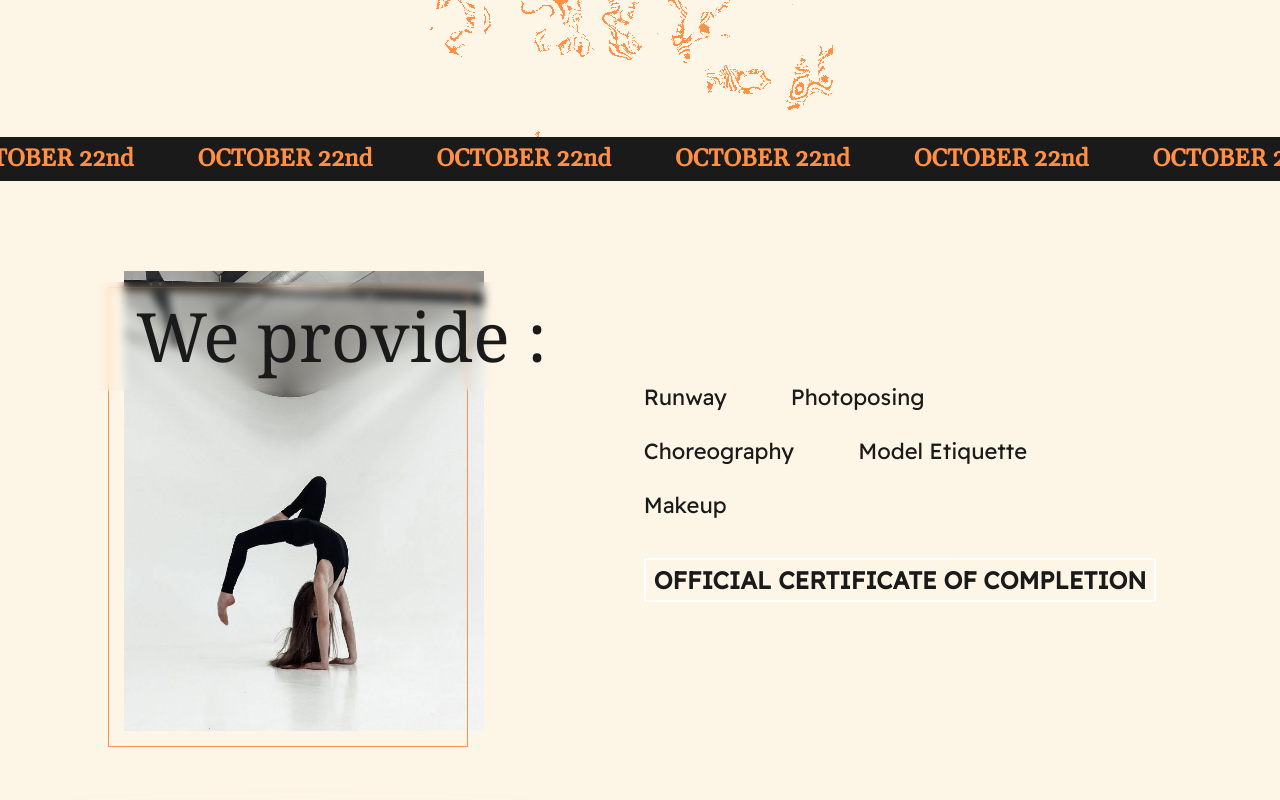
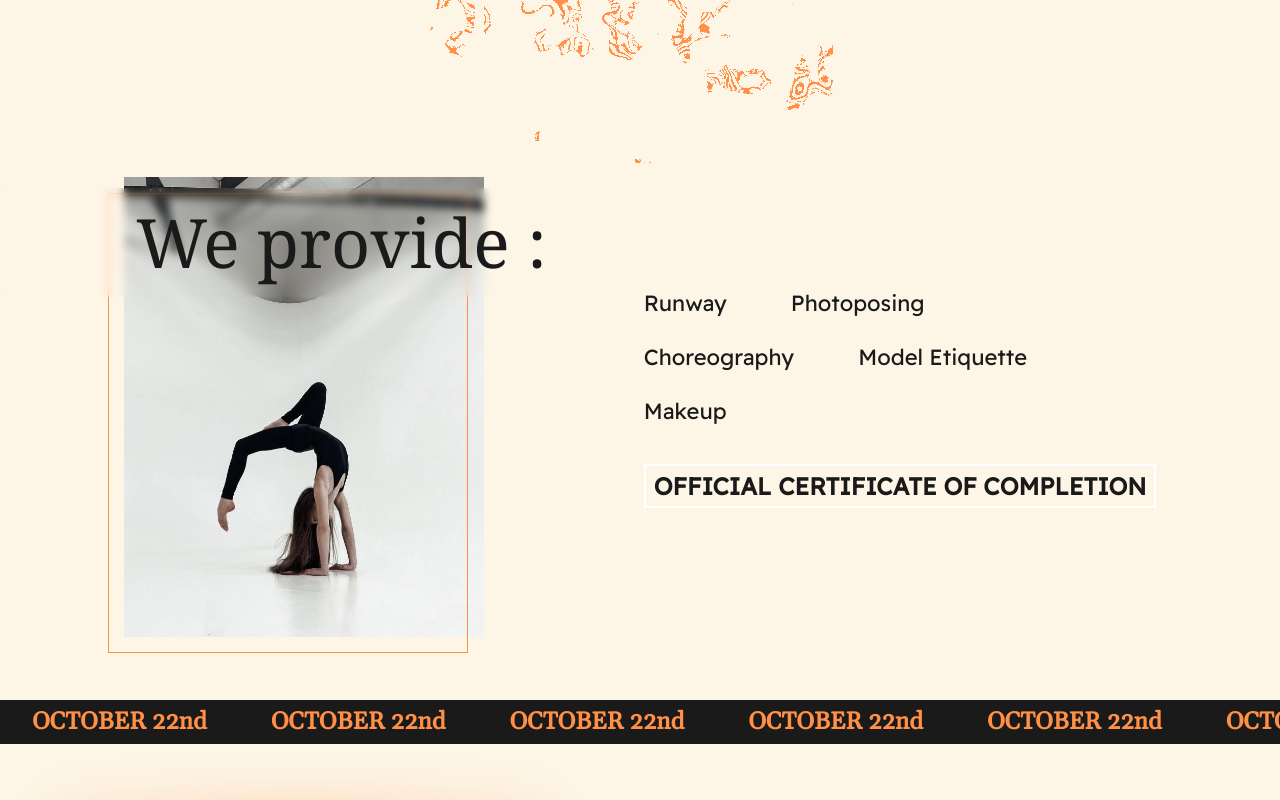
Before and after one commit to shanehobson/lumina, a Next.js app: page / in a window 1280 px wide. Shown: the part 920-1720 px from the top of the page. Built offline with nearby package versions, Linux system fonts and the light colour scheme.

Commit message:
More style updates

```diff
--- a/src/app/page.tsx
+++ b/src/app/page.tsx
@@ -120,10 +120,10 @@ export default function Home() {
             </div>
 
             {/* Overlay Text with Background - works for both layouts */}
-            <div className="absolute left-0 right-0 top-[120px] min-[470px]:top-[140px] min-[520px]:top-[160px] min-[690px]:top-[210px] desktop:left-[-200px] desktop:right-[-200px] desktop:top-[450px] z-10 model-school-text">
+            <div className="absolute left-0 right-0 top-[120px] min-[470px]:top-[140px] min-[520px]:top-[160px] min-[690px]:top-[210px] desktop:left-[-600px] desktop:right-[-200px] desktop:top-[450px] z-10 model-school-text">
               <div className="desktop:max-w-[1033px] desktop:mx-auto">
-                <div className=" backdrop-blur-sm py-2 -mx-5 desktop:mx-0 desktop:px-8">
-                  <h2 className="text-center font-gelasio font-semibold text-[30px] min-[470px]:text-[34px] min-[600px]:text-[36px] min-[690px]:text-[40px] desktop:text-[68px] desktop:font-[600] leading-none text-white whitespace-nowrap">
+                <div className=" backdrop-blur-sm py-2 -mx-5 desktop:mx-0 desktop:px-8 desktop:w-[min(1400px,100vw)] desktop:mx-auto">
+                  <h2 className="text-center font-gelasio font-semibold text-[30px] min-[470px]:text-[34px] min-[600px]:text-[36px] min-[690px]:text-[40px] desktop:text-[68px] desktop:font-[600] leading-none text-gray-200 whitespace-nowrap">
                     MODEL SCHOOL FOR
                   </h2>
                 </div>
@@ -198,7 +198,7 @@ export default function Home() {
           </div>
 
           {/* Scrolling October 22nd Banner */}
-          <div className="w-screen relative left-1/2 right-1/2 -ml-[50vw] -mr-[50vw] bg-lumina-dark py-1.5 overflow-hidden -mt-[340px] october-banner-top">
+          <div className="desktop:hidden w-screen relative left-1/2 right-1/2 -ml-[50vw] -mr-[50vw] bg-lumina-dark py-1.5 overflow-hidden -mt-[340px] october-banner-top">
             <div className="animate-scroll whitespace-nowrap inline-flex">
               <span className="text-[#ff9045] font-gelasio font-bold text-xl min-[600px]:text-2xl mx-8">
                 OCTOBER 22nd
@@ -264,7 +264,7 @@ export default function Home() {
           </div>
 
           {/* We Provide Section - Desktop Only */}
-          <div className="hidden desktop:block mt-20 desktop:mt-[90px] relative we-provide-section">
+          <div className="hidden desktop:block mt-20 desktop:-mt-[300px] relative we-provide-section">
             <div className="flex items-start gap-6 desktop:gap-40 desktop:justify-between desktop:max-w-fit desktop:mx-auto ">
               {/* Left Image with border */}
               <div className="relative w-[40%] min-w-[150px] aspect-[4/5] desktop:min-w-[360px] desktop:h-[460px] desktop:aspect-auto">
@@ -310,6 +310,72 @@ export default function Home() {
             </div>
           </div>
         </section>
+
+        {/* October 22nd Scrolling Banner - Desktop Only */}
+        <div className="hidden desktop:block w-screen relative left-1/2 right-1/2 -ml-[50vw] -mr-[50vw] bg-lumina-dark py-1.5 overflow-hidden desktop:mt-[15px]">
+          <div className="animate-scroll whitespace-nowrap inline-flex">
+            <span className="text-[#ff9045] font-gelasio font-bold text-xl min-[600px]:text-2xl mx-8">
+              OCTOBER 22nd
+            </span>
+            <span className="text-[#ff9045] font-gelasio font-bold text-xl min-[600px]:text-2xl mx-8">
+              OCTOBER 22nd
+            </span>
+            <span className="text-[#ff9045] font-gelasio font-bold text-xl min-[600px]:text-2xl mx-8">
+              OCTOBER 22nd
+            </span>
+            <span className="text-[#ff9045] font-gelasio font-bold text-xl min-[600px]:text-2xl mx-8">
+              OCTOBER 22nd
+            </span>
+            <span className="text-[#ff9045] font-gelasio font-bold text-xl min-[600px]:text-2xl mx-8">
+              OCTOBER 22nd
+            </span>
+            <span className="text-[#ff9045] font-gelasio font-bold text-xl min-[600px]:text-2xl mx-8">
+              OCTOBER 22nd
+            </span>
+            <span className="text-[#ff9045] font-gelasio font-bold text-xl min-[600px]:text-2xl mx-8">
+              OCTOBER 22nd
+            </span>
+            <span className="text-[#ff9045] font-gelasio font-bold text-xl min-[600px]:text-2xl mx-8">
+              OCTOBER 22nd
+            </span>
+            <span className="text-[#ff9045] font-gelasio font-bold text-xl min-[600px]:text-2xl mx-8">
+              OCTOBER 22nd
+            </span>
+            <span className="text-[#ff9045] font-gelasio font-bold text-xl min-[600px]:text-2xl mx-8">
+              OCTOBER 22nd
+            </span>
+            <span className="text-[#ff9045] font-gelasio font-bold text-xl min-[600px]:text-2xl mx-8">
+              OCTOBER 22nd
+            </span>
+            <span className="text-[#ff9045] font-gelasio font-bold text-xl min-[600px]:text-2xl mx-8">
+              OCTOBER 22nd
+            </span>
+            <span className="text-[#ff9045] font-gelasio font-bold text-xl min-[600px]:text-2xl mx-8">
+              OCTOBER 22nd
+            </span>
+            <span className="text-[#ff9045] font-gelasio font-bold text-xl min-[600px]:text-2xl mx-8">
+              OCTOBER 22nd
+            </span>
+            <span className="text-[#ff9045] font-gelasio font-bold text-xl min-[600px]:text-2xl mx-8">
+              OCTOBER 22nd
+            </span>
+            <span className="text-[#ff9045] font-gelasio font-bold text-xl min-[600px]:text-2xl mx-8">
+              OCTOBER 22nd
+            </span>
+            <span className="text-[#ff9045] font-gelasio font-bold text-xl min-[600px]:text-2xl mx-8">
+              OCTOBER 22nd
+            </span>
+            <span className="text-[#ff9045] font-gelasio font-bold text-xl min-[600px]:text-2xl mx-8">
+              OCTOBER 22nd
+            </span>
+            <span className="text-[#ff9045] font-gelasio font-bold text-xl min-[600px]:text-2xl mx-8">
+              OCTOBER 22nd
+            </span>
+            <span className="text-[#ff9045] font-gelasio font-bold text-xl min-[600px]:text-2xl mx-8">
+              OCTOBER 22nd
+            </span>
+          </div>
+        </div>
 
         {/* Naples text container */}
         <div className="lg-container:max-w-[1050px] lg-container:mx-auto relative pt-1 desktop:pt-[-8px] desktop:hidden naples-mobile-container">
@@ -751,64 +817,64 @@ export default function Home() {
         {/* Scrolling October 22nd Banner */}
         <div className="bg-lumina-dark py-1.5 overflow-hidden relative z-50">
           <div className="animate-scroll whitespace-nowrap inline-flex">
-            <span className="text-[#ff9045] font-gelasio font-bold text-xl mx-8">
+            <span className="text-[#ff9045] font-gelasio font-bold text-xl min-[600px]:text-2xl mx-8">
               OCTOBER 22nd
             </span>
-            <span className="text-[#ff9045] font-gelasio font-bold text-xl mx-8">
+            <span className="text-[#ff9045] font-gelasio font-bold text-xl min-[600px]:text-2xl mx-8">
               OCTOBER 22nd
             </span>
-            <span className="text-[#ff9045] font-gelasio font-bold text-xl mx-8">
+            <span className="text-[#ff9045] font-gelasio font-bold text-xl min-[600px]:text-2xl mx-8">
               OCTOBER 22nd
             </span>
-            <span className="text-[#ff9045] font-gelasio font-bold text-xl mx-8">
+            <span className="text-[#ff9045] font-gelasio font-bold text-xl min-[600px]:text-2xl mx-8">
               OCTOBER 22nd
             </span>
-            <span className="text-[#ff9045] font-gelasio font-bold text-xl mx-8">
+            <span className="text-[#ff9045] font-gelasio font-bold text-xl min-[600px]:text-2xl mx-8">
               OCTOBER 22nd
             </span>
-            <span className="text-[#ff9045] font-gelasio font-bold text-xl mx-8">
+            <span className="text-[#ff9045] font-gelasio font-bold text-xl min-[600px]:text-2xl mx-8">
               OCTOBER 22nd
             </span>
-            <span className="text-[#ff9045] font-gelasio font-bold text-xl mx-8">
+            <span className="text-[#ff9045] font-gelasio font-bold text-xl min-[600px]:text-2xl mx-8">
               OCTOBER 22nd
             </span>
-            <span className="text-[#ff9045] font-gelasio font-bold text-xl mx-8">
+            <span className="text-[#ff9045] font-gelasio font-bold text-xl min-[600px]:text-2xl mx-8">
               OCTOBER 22nd
             </span>
-            <span className="text-[#ff9045] font-gelasio font-bold text-xl mx-8">
+            <span className="text-[#ff9045] font-gelasio font-bold text-xl min-[600px]:text-2xl mx-8">
               OCTOBER 22nd
             </span>
-            <span className="text-[#ff9045] font-gelasio font-bold text-xl mx-8">
+            <span className="text-[#ff9045] font-gelasio font-bold text-xl min-[600px]:text-2xl mx-8">
               OCTOBER 22nd
             </span>
-            <span className="text-[#ff9045] font-gelasio font-bold text-xl mx-8">
+            <span className="text-[#ff9045] font-gelasio font-bold text-xl min-[600px]:text-2xl mx-8">
               OCTOBER 22nd
             </span>
-            <span className="text-[#ff9045] font-gelasio font-bold text-xl mx-8">
+            <span className="text-[#ff9045] font-gelasio font-bold text-xl min-[600px]:text-2xl mx-8">
               OCTOBER 22nd
             </span>
-            <span className="text-[#ff9045] font-gelasio font-bold text-xl mx-8">
+            <span className="text-[#ff9045] font-gelasio font-bold text-xl min-[600px]:text-2xl mx-8">
               OCTOBER 22nd
             </span>
-            <span className="text-[#ff9045] font-gelasio font-bold text-xl mx-8">
+            <span className="text-[#ff9045] font-gelasio font-bold text-xl min-[600px]:text-2xl mx-8">
               OCTOBER 22nd
             </span>
-            <span className="text-[#ff9045] font-gelasio font-bold text-xl mx-8">
+            <span className="text-[#ff9045] font-gelasio font-bold text-xl min-[600px]:text-2xl mx-8">
               OCTOBER 22nd
             </span>
-            <span className="text-[#ff9045] font-gelasio font-bold text-xl mx-8">
+            <span className="text-[#ff9045] font-gelasio font-bold text-xl min-[600px]:text-2xl mx-8">
               OCTOBER 22nd
             </span>
-            <span className="text-[#ff9045] font-gelasio font-bold text-xl mx-8">
+            <span className="text-[#ff9045] font-gelasio font-bold text-xl min-[600px]:text-2xl mx-8">
               OCTOBER 22nd
             </span>
-            <span className="text-[#ff9045] font-gelasio font-bold text-xl mx-8">
+            <span className="text-[#ff9045] font-gelasio font-bold text-xl min-[600px]:text-2xl mx-8">
               OCTOBER 22nd
             </span>
-            <span className="text-[#ff9045] font-gelasio font-bold text-xl mx-8">
+            <span className="text-[#ff9045] font-gelasio font-bold text-xl min-[600px]:text-2xl mx-8">
               OCTOBER 22nd
             </span>
-            <span className="text-[#ff9045] font-gelasio font-bold text-xl mx-8">
+            <span className="text-[#ff9045] font-gelasio font-bold text-xl min-[600px]:text-2xl mx-8">
               OCTOBER 22nd
             </span>
           </div>
```
